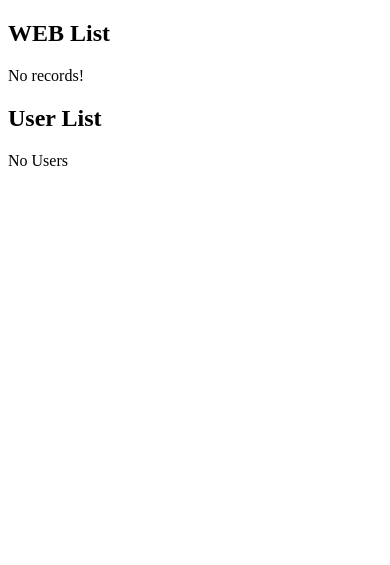
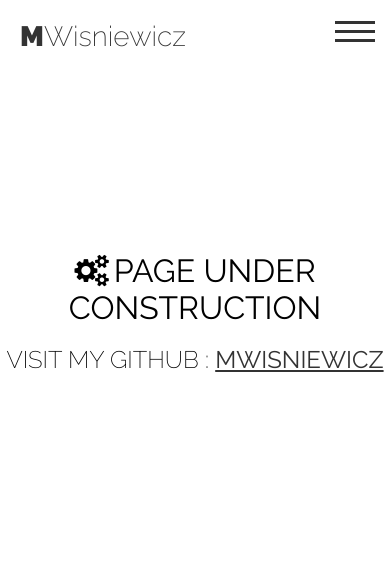
Before and after one commit to mwisniewicz/MyDjangoHomepage, a Django app: page / in a window 390 px wide. Shown: the top 565 px of the page. Run offline with Django 3.2, Linux system fonts and the light colour scheme; data that the repository does not hold is empty; some libraries are stand-ins or nearby versions.

Commit message:
New front page with mobile hamburger menu

```diff
--- /dev/null
+++ b/public/static/css/main.css
@@ -0,0 +1,192 @@
+@import url('https://fonts.googleapis.com/css?family=Raleway:200,300,400,500,600,700,800,900&subset=latin-ext');
+
+* {
+	margin: 0;
+	padding: 0;
+	box-sizing: border-box;
+}
+
+body {
+	font-family: 'Raleway', sans-serif;
+}
+
+/* HEADER */
+
+header {
+	padding-bottom:40px;
+}
+
+/* NAVIGATION DESKTOP */
+
+.logo {
+	position: absolute;
+	top: 20px;
+	left: 20px;
+	font-size: 28px;
+	font-weight: 200;
+}
+
+.logo a{
+	text-decoration: none;
+	color: #333;
+}
+
+.logo span {
+	font-weight: 900;
+}
+
+nav {
+	width: 100%;
+	height: 100%;
+	margin-bottom: 20px;
+}
+
+nav ul.nav-top {
+	list-style: none;
+	display: flex;
+	flex-direction: row;
+	justify-content: flex-end;
+	padding: 20px;
+}
+
+nav ul.nav-top a {
+	text-decoration: none;
+	color: #333;
+	font-size: 20px;
+	font-weight: 600;
+	padding: 5px;
+}
+
+nav ul.nav-top a:hover {
+	color:#dadada;
+}
+
+/* HAMBURGER MENU MOBILE */
+
+.hamburger-menu {
+  display: none;
+  position: absolute;
+  top: 5px;
+  right: 15px;
+  width: 40px;
+  height: 50px;
+  cursor: pointer;
+}
+
+.bar,
+.bar:after,
+.bar:before {
+  width: 40px;
+  height: 3px;
+}
+
+.bar {
+  position: relative;
+  transform: translateY(25px);
+  background: #333;
+  transition: all 0ms 300ms;
+}
+.bar.animate {
+  background: rgba(255, 255, 255, 0);
+}
+
+.bar:before {
+  content: "";
+  position: absolute;
+  left: 0;
+  bottom: 9px;
+  background: #333;
+  transition: bottom 300ms 300ms cubic-bezier(0.23, 1, 0.32, 1), transform 300ms cubic-bezier(0.23, 1, 0.32, 1);
+}
+
+.bar:after {
+  content: "";
+  position: absolute;
+  left: 0;
+  top: 9px;
+  background: #333;
+  transition: top 300ms 300ms cubic-bezier(0.23, 1, 0.32, 1), transform 300ms cubic-bezier(0.23, 1, 0.32, 1);
+}
+
+.bar.animate:after {
+  top: 0;
+  transform: rotate(45deg);
+  transition: top 300ms cubic-bezier(0.23, 1, 0.32, 1), transform 300ms 300ms cubic-bezier(0.23, 1, 0.32, 1);
+}
+
+.bar.animate:before {
+  bottom: 0;
+  transform: rotate(-45deg);
+  transition: bottom 300ms cubic-bezier(0.23, 1, 0.32, 1), transform 300ms 300ms cubic-bezier(0.23, 1, 0.32, 1);
+}
+
+
+/* NAVIGATION MOBILE */
+
+@media only screen and (max-width: 700px) {
+
+    nav ul.nav-top {
+    display: none;
+	flex-direction: column;
+	align-items: center;
+	margin-top: 60px;
+
+}
+
+nav ul.nav-top li{
+    padding: 5px 0px 5px 0px;
+
+}
+
+nav ul.nav-top.displayIn {
+	display: flex;
+
+}
+
+.hamburger-menu {
+  display: block;
+}
+
+}
+
+
+/* MAIN DESKTOP */
+
+main {
+
+	height: 60vh;
+	display: flex;
+	flex-direction: column;
+	justify-content: center;
+	align-items: center;
+}
+
+main h1 {
+	font-weight: 400;
+	text-transform: uppercase;
+	text-align: center;
+
+}
+
+main h1 span{
+	padding-right: 5px;
+
+}
+
+main h2 {
+	font-weight: 200;
+	text-transform: uppercase;
+	text-align: center;
+
+}
+
+main a {
+	color: #333;
+	font-weight: 400;
+}
+
+/* FOOTER DESKTOP */
+
+footer {
+	height: 200px;
+}
--- a/templates/main/index.html
+++ b/templates/main/index.html
@@ -1,51 +1,47 @@
 <!DOCTYPE html>
-{% load staticfiles %}
+{% load static %}
 <html lang="en">
 <head>
 	<meta charset="UTF-8">
-	<title>Homepage</title>
+	<meta name="viewport" content="width=device-width, initial-scale=1.0">
+	<title>Mateusz Wiśniewicz</title>
+
+	<link rel="stylesheet" href="https://maxcdn.bootstrapcdn.com/font-awesome/4.7.0/css/font-awesome.min.css">
+	<link rel="stylesheet" href="https://cdn.rawgit.com/konpa/devicon/df6431e323547add1b4cf45992913f15286456d3/devicon.min.css">
+	<link rel="stylesheet" href="{% static './css/main.css' %}">
+
 </head>
 <body>
-	<h2>WEB List</h2>
-	<div class="django-class">
-		{% if access_records %}
-		<table>
-			<thead>
-				<th>Site Name</th>
-				<th>Date</th>
-			</thead>
-		{% for acc in access_records %}
-		<tr>
-			<td>{{ acc.name }}</td>
-			<td>{{ acc.date }}</td>
-		</tr>
-		{% endfor %}
-		</table>
-		{% else %}
-		<p> No records! </p>
+	<header>
+		<div class="container">
+		<nav>
+			<div class="hamburger-menu">
+		  		<div class="bar"></div>
+			</div>
+			<div class="logo">
+				<a href="#"><span>M</span>Wisniewicz</a>
+			</div>
+			<ul class="nav-top">
+				<li><a href="#">.home</a></li>
+				<li><a href="#">.about</a></li>
+				<li><a href="#">.contact</a></li>
+			</ul>
 
-		{% endif %}
-	</div>
-	<h2>User List</h2>
-	<div class="users-list">
-		{% if users %}
-			<table>
-				<thead>
-					<th>First Name</th>
-					<th>Last Name</th>
-					<th>E-mail</th>
-				</thead>
-				{% for usern in users %}
-				<tr>
-					<td>{{ usern.firstname }}</td>
-					<td>{{ usern.lastname }}</td>
-					<td>{{ usern.email }}</td>
-				</tr>
-				{% endfor %}
-			</table>
-			{% else %}
-			<p>No Users</p>
-		{% endif %}
-	</div>
+		</nav>
+		</div>
+	</header>
+	<main>
+		<h1><span><i class="fa fa-cogs" aria-hidden="true"></i></span>Page under construction</h1><br>
+		<h2>Visit my GitHub <span><i class="devicon-github-plain colored"></i></span>: <a href="https://github.com/mwisniewicz" target="__blank">mwisniewicz</a></h2>
+	</main>
+	<script type="text/javascript" src="https://cdnjs.cloudflare.com/ajax/libs/jquery/3.2.1/jquery.min.js"></script>
+	<script>
+		(function () {
+	$('.hamburger-menu').on('click', function() {
+		$('.bar').toggleClass('animate');
+		$('.nav-top').toggleClass('displayIn');
+	})
+})();
+	</script>
 </body>
 </html>
```
Also changed, not shown: templates/main/index2.html (added, +51 -0 lines).
